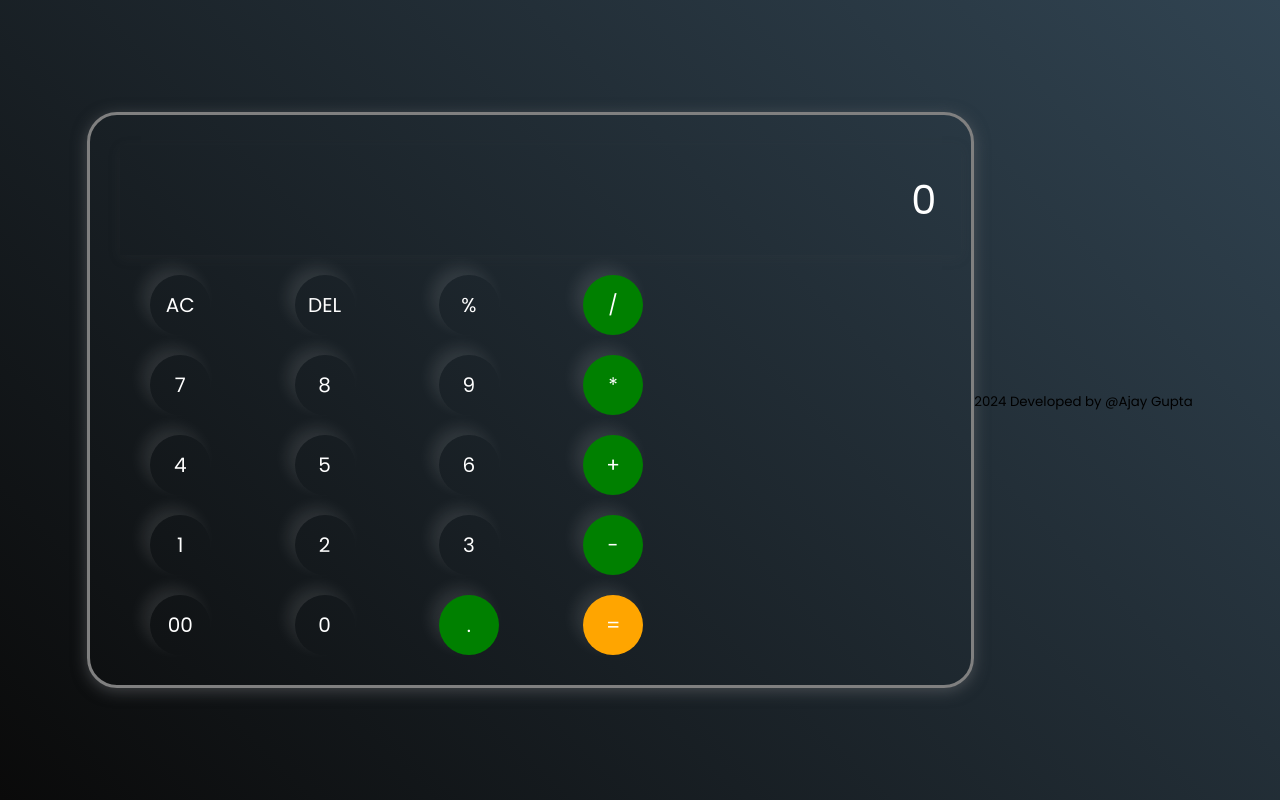
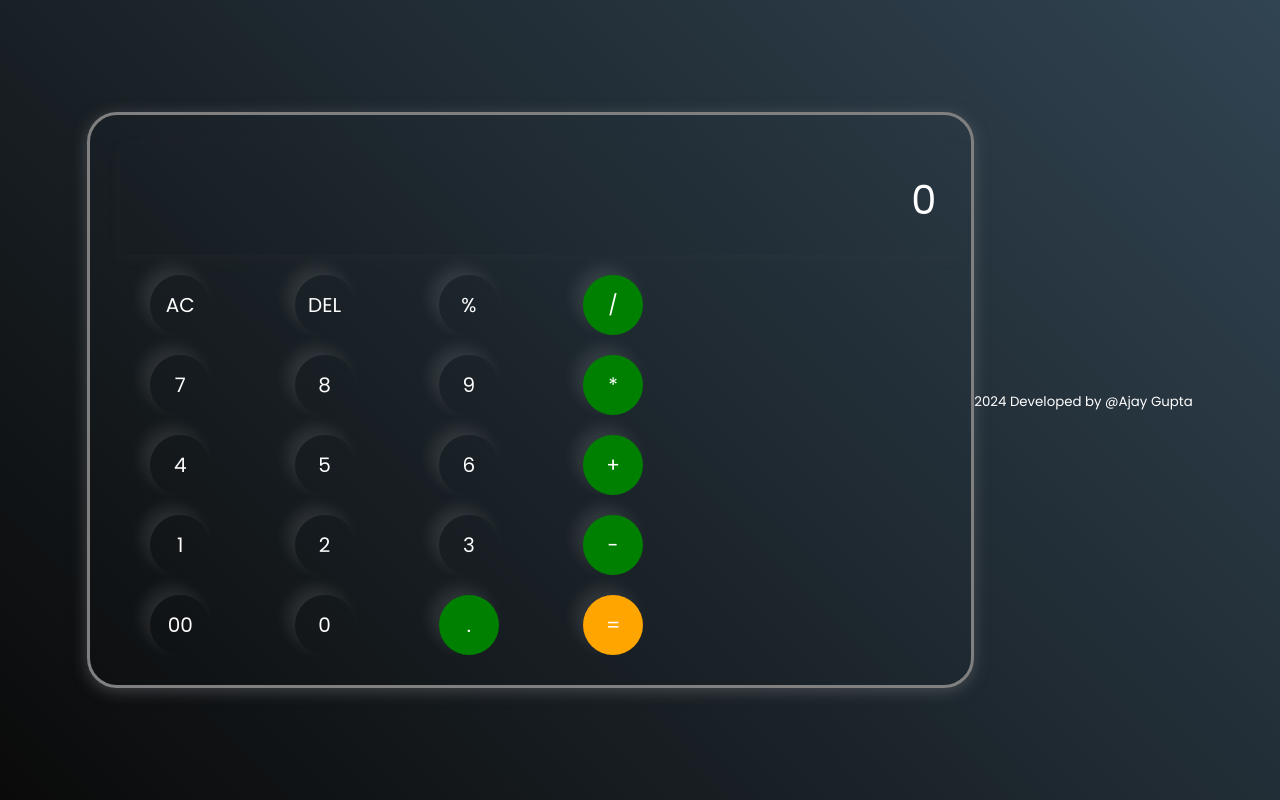
Before and after one commit to ajayguptackt/calculator, a plain HTML site: page index.html in a window 1280 px wide. Drawn offline with Linux system fonts and the light colour scheme.

Commit message:
Update cal.css
Adding footer css

```diff
--- a/cal.css
+++ b/cal.css
@@ -76,3 +76,9 @@ body
  .operator{
     background-color: green;
  }
+
+footer
+{
+    color:white;
+    text-align:center;
+}
```
